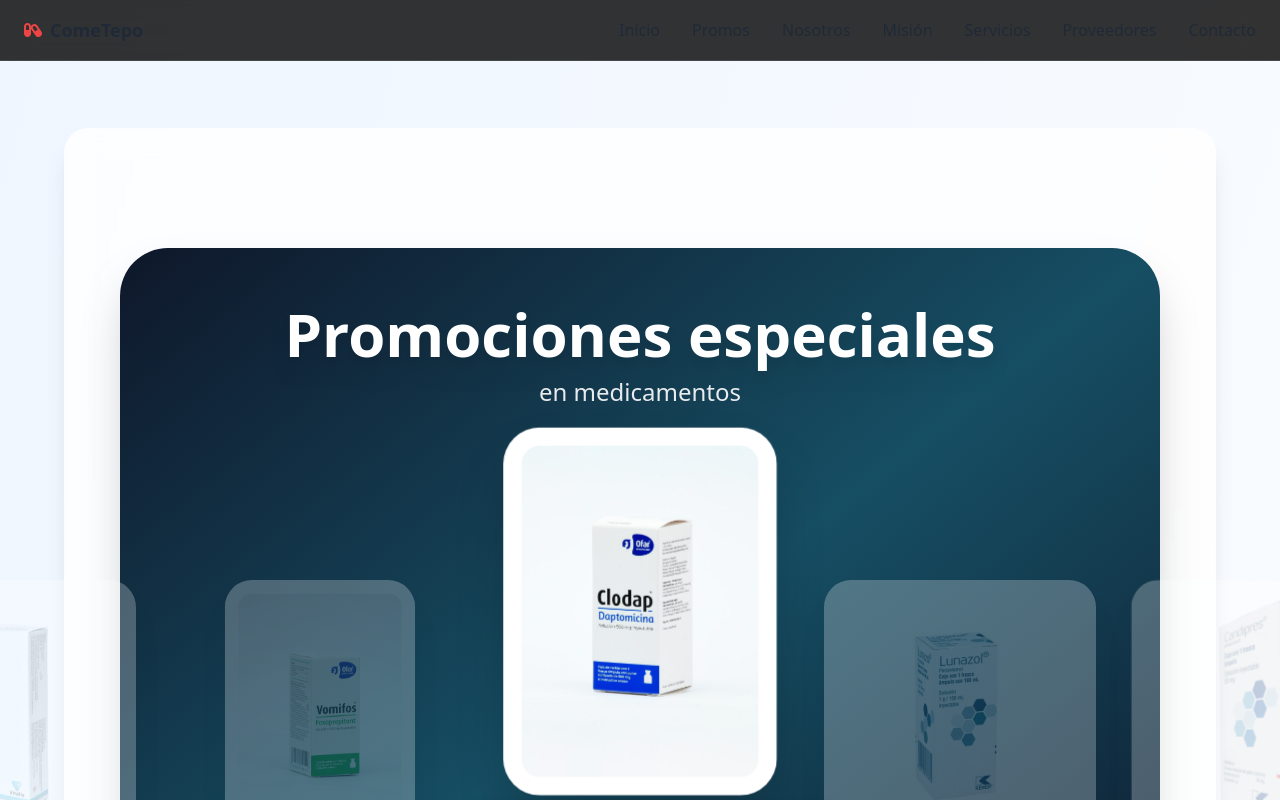
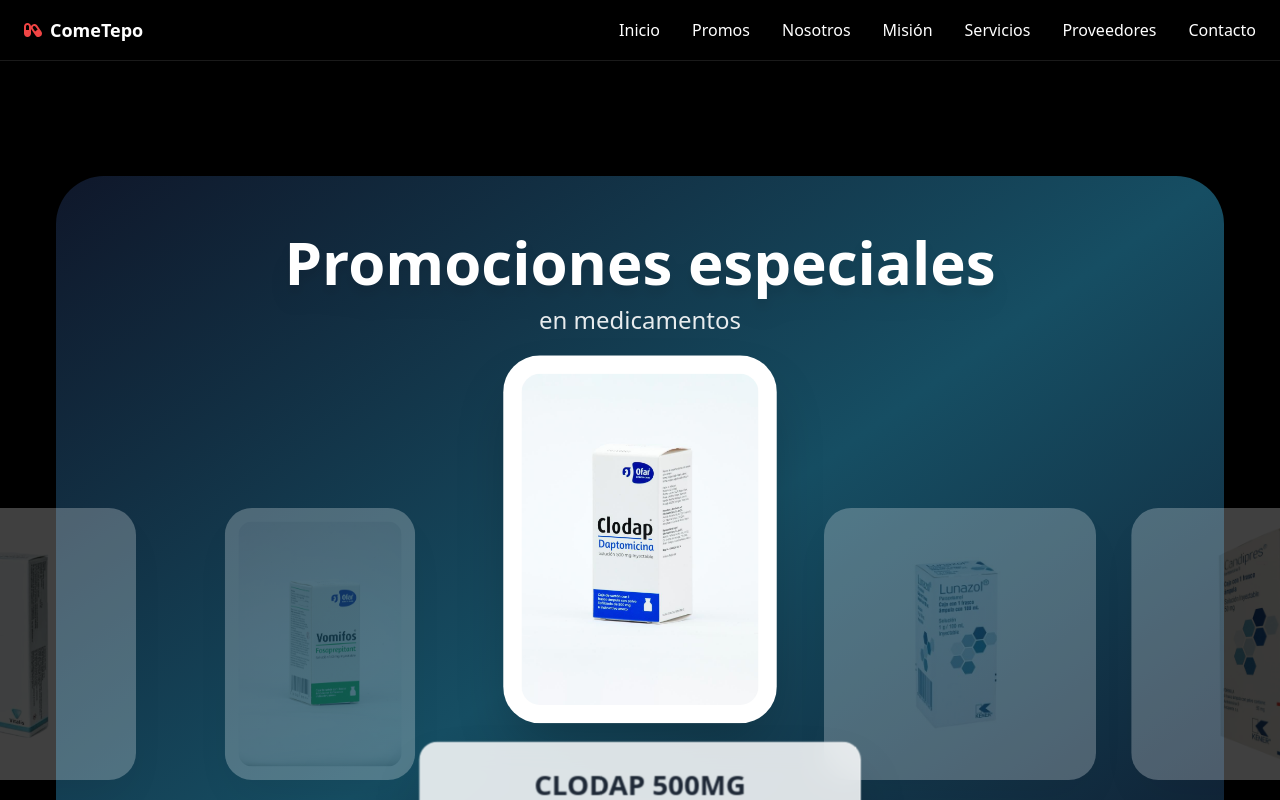
Before and after one commit to IsraelRodz/Cometepo, a React (Vite) app: page / in a window 1280 px wide. Shown: the top 800 px of the page. Built offline with nearby package versions, Linux system fonts and the light colour scheme.

Commit message:
Cometepo_82

```diff
--- a/src/Layout/Layout.tsx
+++ b/src/Layout/Layout.tsx
@@ -1,5 +1,3 @@
-// src/layouts/Layout.tsx
-
 import { ReactNode } from 'react';
 import NavBar from '../Components/NavBar';
 
@@ -9,12 +7,11 @@
 
 export default function Layout({ children }: LayoutProps) {
   return (
-    <div className="font-sans text-gray-800 bg-gradient-to-br from-blue-50 to-white min-h-screen">
+    <div className="bg-black text-white min-h-screen font-sans">
       <NavBar />
-      {/* Espaciador para Navbar fijo */}
-      <div className="h-24"></div>
-      <main className="px-4 md:px-10 py-8 animate-fade-in">
-        <div className="max-w-6xl mx-auto space-y-14 bg-white/80 backdrop-blur-md p-6 md:p-10 rounded-3xl shadow-xl transition-all duration-500">
+
+      <main className="pt-24 px-4 md:px-10">
+        <div className="max-w-7xl mx-auto space-y-20">
           {children}
         </div>
       </main>
```
